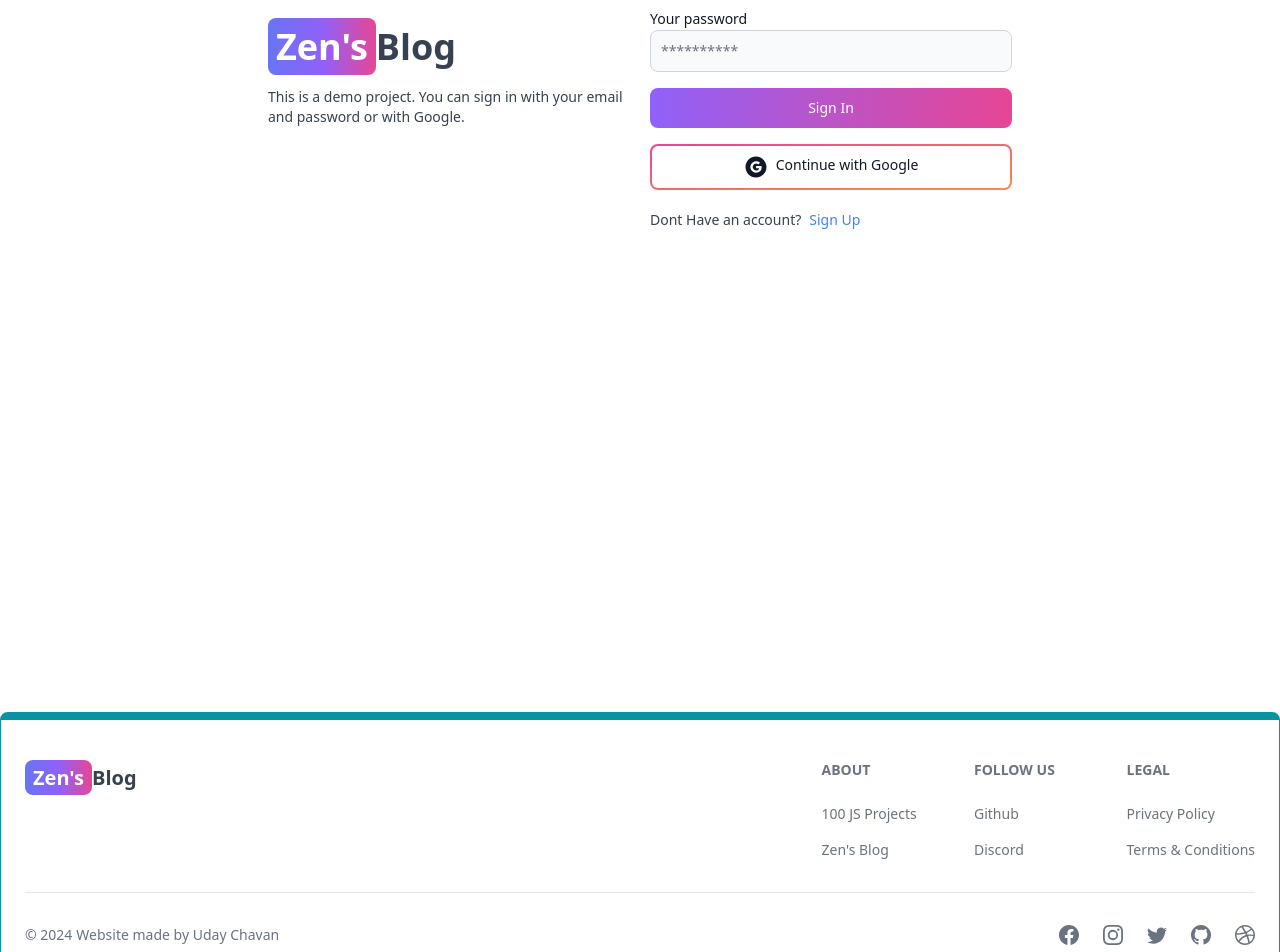
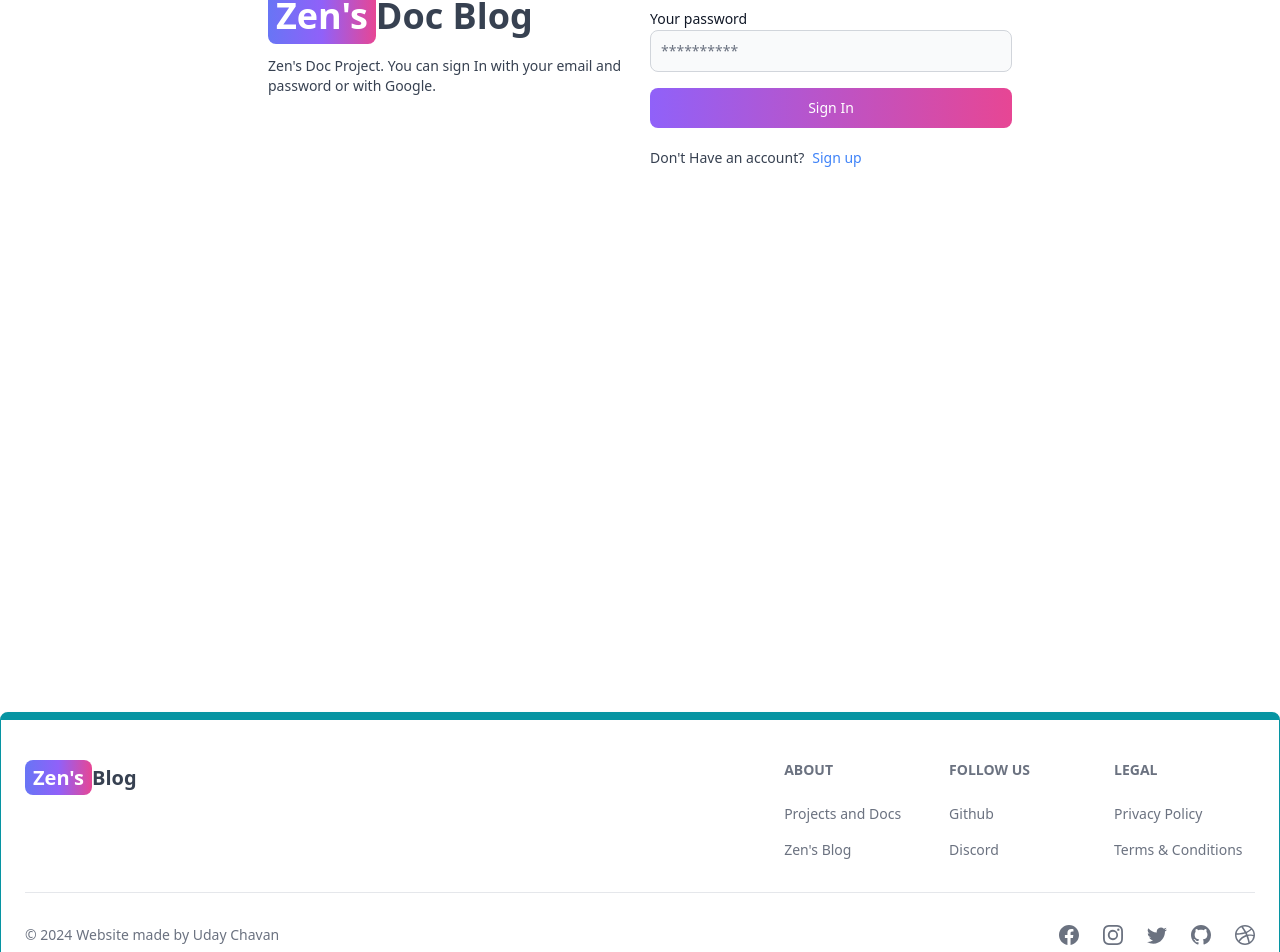
Before and after one commit to chavanuday/MernZenBLog, a React (Vite) app in the folder client/: page /sign-in in a window 1280 px wide. Shown: the part 232-1184 px from the top of the page. Built offline with nearby package versions, Linux system fonts and the light colour scheme; no server answers.

Commit message:
sign in page functionality

```diff
--- a/client/src/components/Footer.jsx
+++ b/client/src/components/Footer.jsx
@@ -22,11 +22,11 @@ export default function FooterCom() {
               <Footer.Title title='About' />
               <Footer.LinkGroup col>
                 <Footer.Link
-                  href='https://www.100jsprojects.com'
+                  href='#'
                   target='_blank'
                   rel='noopener noreferrer'
                 >
-                  100 JS Projects
+                  Projects and Docs
                 </Footer.Link>
                 <Footer.Link
                   href='/about'
--- a/client/src/pages/SignIn.jsx
+++ b/client/src/pages/SignIn.jsx
@@ -1,18 +1,11 @@
-import { Alert, Button, Label, Spinner, TextInput } from 'flowbite-react';
-import { useState } from 'react';
-import { Link, useNavigate } from 'react-router-dom';
-import { useDispatch, useSelector } from 'react-redux';
-import {
-  signInStart,
-  signInSuccess,
-  signInFailure,
-} from '../redux/user/userSlice';
-import OAuth from '../components/OAuth';
+import { Alert, Button, Label, Spinner, TextInput } from "flowbite-react";
+import { useState } from "react";
+import { Link, useNavigate } from "react-router-dom";
 
 export default function SignIn() {
   const [formData, setFormData] = useState({});
-  const { loading, error: errorMessage } = useSelector((state) => state.user);
-  const dispatch = useDispatch();
+  const [errorMessage, setErrorMessage] = useState(null);
+  const [loading, setLoading] = useState(false);
   const navigate = useNavigate();
   const handleChange = (e) => {
     setFormData({ ...formData, [e.target.id]: e.target.value.trim() });
@@ -20,90 +13,88 @@ export default function SignIn() {
   const handleSubmit = async (e) => {
     e.preventDefault();
     if (!formData.email || !formData.password) {
-      return dispatch(signInFailure('Please fill all the fields'));
+      return setErrorMessage("please fill out all fields. ");
     }
     try {
-      dispatch(signInStart());
-      const res = await fetch('/api/auth/signin', {
-        method: 'POST',
+      setLoading(true);
+      setErrorMessage(null);
+      const res = await fetch("/api/auth/signin", {
+        method: "POST",
         headers: { 'Content-Type': 'application/json' },
         body: JSON.stringify(formData),
       });
+
       const data = await res.json();
       if (data.success === false) {
-        dispatch(signInFailure(data.message));
+        return setErrorMessage(data.message);
       }
-
-      if (res.ok) {
-        dispatch(signInSuccess(data));
-        navigate('/');
+      setLoading(false);
+      if(res.ok){
+        navigate('/')
       }
-    } catch (error) {
-      dispatch(signInFailure(error.message));
+    }  catch (error) {
+      setErrorMessage(error.message);
+      setLoading(false);
     }
   };
   return (
-    <div className='min-h-screen mt-20'>
-      <div className='flex p-3 max-w-3xl mx-auto flex-col md:flex-row md:items-center gap-5'>
+    <div className="min-h-screen mt-20">
+      <div className="flex p-3 max-w-3xl mx-auto flex-col md:flex-row md:items-center gap-5">
         {/* left */}
-        <div className='flex-1'>
-          <Link to='/' className='font-bold dark:text-white text-4xl'>
-            <span className='px-2 py-1 bg-gradient-to-r from-indigo-500 via-purple-500 to-pink-500 rounded-lg text-white'>
+        <div className="flex-1">
+          <Link to="/" className="font-bold dark:text-white text-4xl">
+            <span className="px-2 py-1 bg-gradient-to-r from-indigo-500 via-purple-500 to-pink-500 rounded-lg text-white">
               Zen's
             </span>
-            Blog
+            Doc Blog
           </Link>
-          <p className='text-sm mt-5'>
-            This is a demo project. You can sign in with your email and password
-            or with Google.
+          <p className="text-sm mt-5">
+            Zen's Doc Project. You can sign In with your email and password or
+            with Google.
           </p>
         </div>
         {/* right */}
 
-        <div className='flex-1'>
-          <form className='flex flex-col gap-4' onSubmit={handleSubmit}>
+        <div className="flex-1">
+          <form className="flex flex-col gap-4" onSubmit={handleSubmit}>
+
             <div>
-              <Label value='Your email' />
+              <Label value="Your email" />
               <TextInput
-                type='email'
-                placeholder='name@company.com'
-                id='email'
+                type="email"
+                placeholder="name@company.com"
+                id="email"
                 onChange={handleChange}
               />
             </div>
             <div>
-              <Label value='Your password' />
+              <Label value="Your password" />
               <TextInput
-                type='password'
-                placeholder='**********'
-                id='password'
+                type="password"
+                placeholder="**********"
+                id="password"
                 onChange={handleChange}
               />
             </div>
-            <Button
-              gradientDuoTone='purpleToPink'
-              type='submit'
-              disabled={loading}
-            >
-              {loading ? (
-                <>
+            <Button gradientDuoTone="purpleToPink" type="submit" disabled={loading}>
+              {
+                loading ? (
+                  <>
                   <Spinner size='sm' />
-                  <span className='pl-3'>Loading...</span>
-                </>
-              ) : (
-                'Sign In'
-              )}
+                  <span className="pl-3">Loading...</span>
+                  </>
+                ) : 'Sign In'
+              }
             </Button>
-            <OAuth />
           </form>
-          <div className='flex gap-2 text-sm mt-5'>
-            <span>Dont Have an account?</span>
-            <Link to='/sign-up' className='text-blue-500'>
-              Sign Up
+          <div className="flex gap-2 text-sm mt-5">
+            <span>Don't Have an account?</span>
+            <Link to="/sign-up" className="text-blue-500">
+              Sign up
             </Link>
           </div>
           {errorMessage && (
-            <Alert className='mt-5' color='failure'>
+            <Alert className="mt-5" color="failure">
               {errorMessage}
             </Alert>
           )}
--- a/package.json
+++ b/package.json
@@ -15,7 +15,7 @@
   "dependencies": {
     "bcryptjs": "^2.4.3",
     "cookie-parser": "^1.4.6",
-    "dotenv": "^16.3.1",
+    "dotenv": "^16.4.5",
     "express": "^4.18.2",
     "jsonwebtoken": "^9.0.2",
     "mongoose": "^8.5.1",
```
Also changed, not shown: 1 other file (tests, documents, lock files or other folders).
